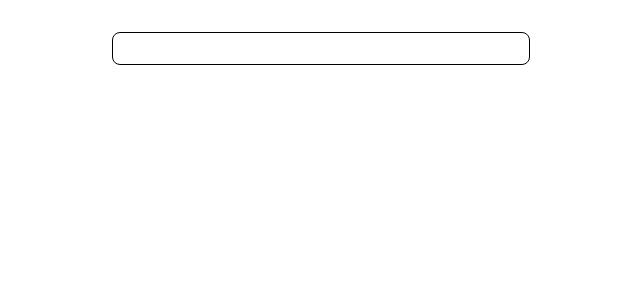
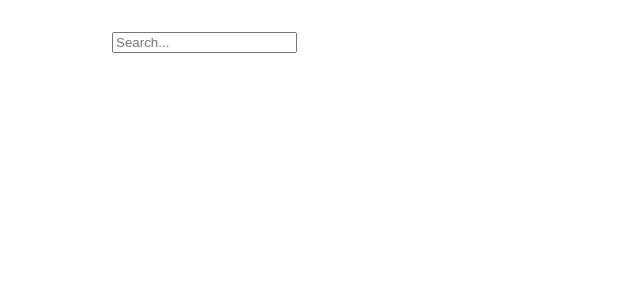
Before and after one commit to gczudowski/fourthwall-recruitment-task, a React (Vite) app: page / in a window 1280 px wide. Shown: the top 300 px of the page, without its empty margins (328-968 px from the left). Built offline with nearby package versions, Linux system fonts and the light colour scheme.

Commit message:
implemented react hooks and handled url edge cases

```diff
--- a/package.json
+++ b/package.json
@@ -17,6 +17,7 @@
     "@tanstack/react-query": "^5.64.2",
     "react": "^18.3.1",
     "react-dom": "^18.3.1",
+    "react-hook-form": "^7.54.2",
     "react-router-dom": "^7.1.3",
     "styled-components": "^6.1.14",
     "styled-reset": "^4.5.2"
--- a/src/contexts/search/SearchProvider.tsx
+++ b/src/contexts/search/SearchProvider.tsx
@@ -1,7 +1,6 @@
 import React, { useState } from 'react'
 import { SearchContext } from './SearchContext'
 import { useSearchParams } from 'react-router-dom'
-// import { useSearchParams } from 'react-router-dom'
 
 export const SearchProvider: React.FC<{ children: React.ReactNode }> = ({
   children,
--- a/src/pages/GithubRepositorySearchPage/GithubRepositorySearchPage.tsx
+++ b/src/pages/GithubRepositorySearchPage/GithubRepositorySearchPage.tsx
@@ -1,11 +1,13 @@
+import { useSearchParams } from 'react-router-dom'
 import TablePaginaton from '../../components/common/TablePaginaton/TablePagination'
-import Input from '../../components/ui/input/Input'
 import SearchResultsTable from './components/GithubRepositorySearchResultsTable'
 import {
   PageWrapper,
   SearchInputWrapper,
 } from './GithubRepositorySearchPage.styled'
 import useGitubRepositorySearch from './hooks/useGithubRepositorySearch'
+import { useForm } from 'react-hook-form'
+import { useEffect } from 'react'
 
 const SearchPage = () => {
   const {
@@ -18,11 +20,30 @@ const SearchPage = () => {
     setPage,
     maxPages,
   } = useGitubRepositorySearch()
+  const [searchParams, setSearchParams] = useSearchParams()
+
+  const { register, setValue, handleSubmit } = useForm<{ query: string }>({
+    defaultValues: {
+      query: query,
+    },
+  })
+  const queryFromUrl = searchParams.get('query') || ''
+
+  const onSubmit = async (data: { query: string }) => {
+    setSearchQuery(data.query)
+    setSearchParams({ query: data.query })
+  }
+
+  useEffect(() => {
+    setValue('query', queryFromUrl)
+  }, [queryFromUrl, setValue])
 
   return (
     <PageWrapper>
       <SearchInputWrapper>
-        <Input onInputChange={setSearchQuery} initialValue={query} />
+        <form onSubmit={handleSubmit(onSubmit)}>
+          <input type="text" {...register('query')} placeholder="Search..." />
+        </form>
       </SearchInputWrapper>
       {query && !isLoading && !isError && searchResults?.items?.length ? (
         <>
--- a/src/pages/GithubRepositorySearchPage/hooks/useGithubRepositorySearch.tsx
+++ b/src/pages/GithubRepositorySearchPage/hooks/useGithubRepositorySearch.tsx
@@ -3,8 +3,8 @@ import { GithubRepositorySearchResponse } from '../../../types/githubRepository.
 import { useSearchContext } from '../../../contexts/search/useSearchContext'
 import { useQuery } from '@tanstack/react-query'
 import {
-  NavigateOptions,
-  URLSearchParamsInit,
+  // NavigateOptions,
+  // URLSearchParamsInit,
   useSearchParams,
 } from 'react-router-dom'
 
@@ -26,29 +26,29 @@ const fetchRepositories = async (
 function useGitubRepositorySearch() {
   const { query, setQuery, page, setPage, maxPages, setMaxPages } =
     useSearchContext()
-  const [searchParams, setSearchParams] = useSearchParams()
+  const [searchParams] = useSearchParams()
 
-  const setSearchParamsCallback = useCallback(
-    (
-      nextInit?:
-        | URLSearchParamsInit
-        | ((prev: URLSearchParams) => URLSearchParamsInit),
-      navigateOpts?: NavigateOptions
-    ) => {
-      setSearchParams(nextInit, navigateOpts)
-    },
-    // eslint-disable-next-line react-hooks/exhaustive-deps
-    []
-  )
+  // const setSearchParamsCallback = useCallback(
+  //   (
+  //     nextInit?:
+  //       | URLSearchParamsInit
+  //       | ((prev: URLSearchParams) => URLSearchParamsInit),
+  //     navigateOpts?: NavigateOptions
+  //   ) => {
+  //     setSearchParams(nextInit, navigateOpts)
+  //   },
+  //   // eslint-disable-next-line react-hooks/exhaustive-deps
+  //   []
+  // )
 
   const setSearchQuery = useCallback(
     (query: string) => {
       setQuery(query)
       setPage(1)
 
-      setSearchParamsCallback({ query }, { relative: 'path' })
+      // setSearchParamsCallback({ query })
     },
-    [setQuery, setPage, setSearchParamsCallback]
+    [setQuery, setPage]
   )
 
   const {
@@ -71,7 +71,7 @@ function useGitubRepositorySearch() {
 
   useEffect(() => {
     setQuery(searchParams.get('query') || '')
-    setPage(parseInt(searchParams.get('page') || '1'))
+    // setPage(parseInt(searchParams.get('page') || '1'))
   }, [setQuery, setPage, searchParams])
 
   return {
```
Also changed, not shown: 1 other file (tests, documents, lock files or other folders).
